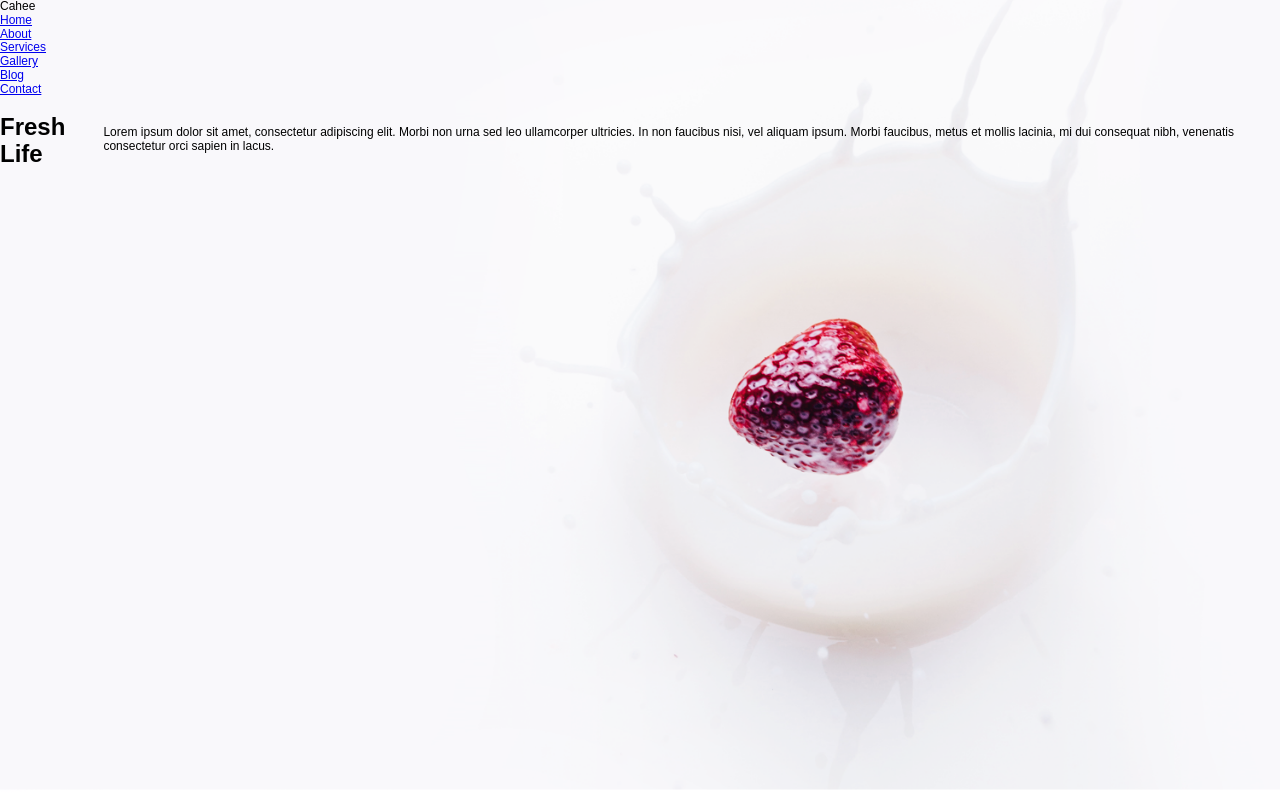
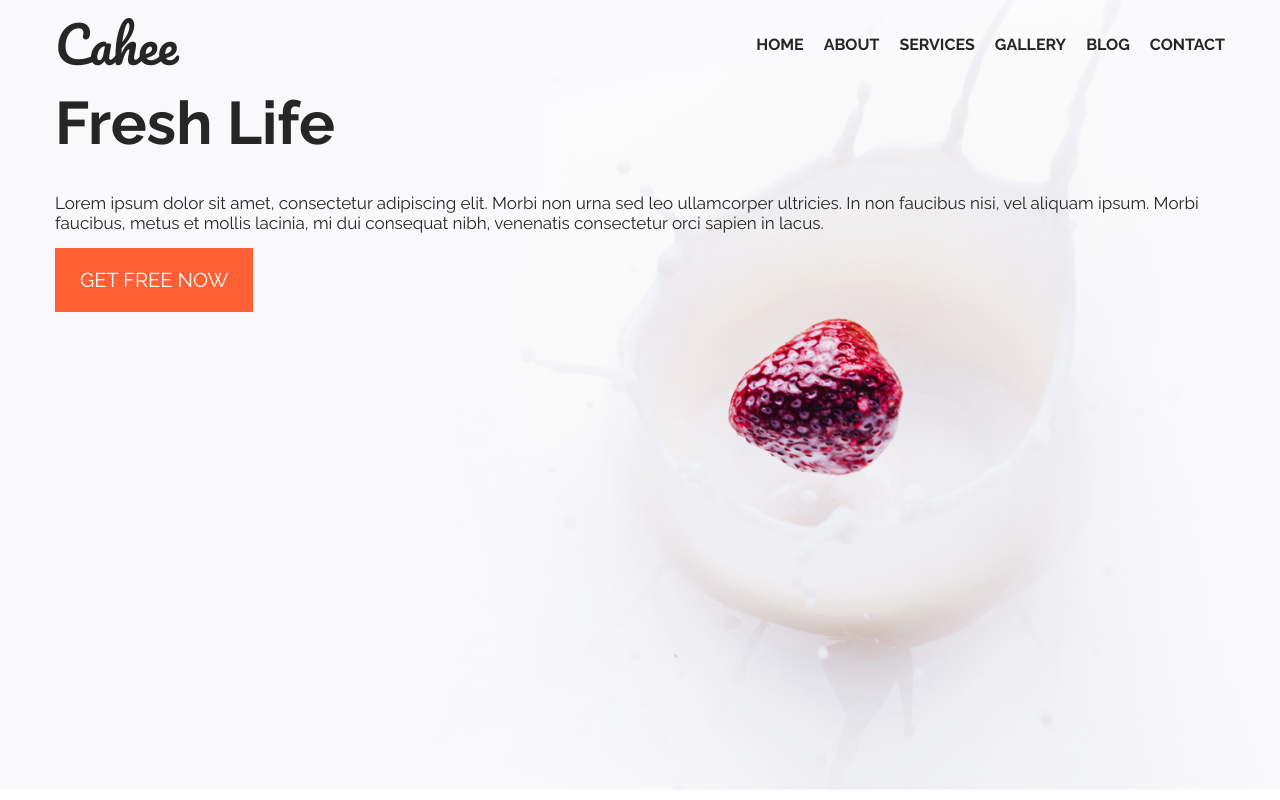
Before and after one commit to JKarwatka/cahee-website-template, a website: page index.html in a window 1280 px wide. Drawn offline with nearby package versions, Linux system fonts and the light colour scheme; files whose address does not match are found by name.

Commit message:
add header styling

```diff
--- a/index.html
+++ b/index.html
@@ -10,7 +10,11 @@
     <link rel="apple-touch-icon" href="icon.png" />
     <!-- Place favicon.ico in the root directory -->
 
-    <link rel="stylesheet" href="css/normalize.css" />
+    <!-- <link rel="stylesheet" href="css/normalize.css" /> -->
+    <link
+      href="https://fonts.googleapis.com/css?family=Pacifico|Raleway:400,700"
+      rel="stylesheet"
+    />
     <link rel="stylesheet" href="css/main.css" />
 
     <meta name="theme-color" content="#fafafa" />
@@ -32,7 +36,7 @@
         </nav>
       </div>
 
-      <div class="header__text-container">
+      <div class="container header__text-container">
         <h1 class="header__title">Fresh Life</h1>
         <p class="header__paragraph">
           Lorem ipsum dolor sit amet, consectetur adipiscing elit. Morbi non
@@ -40,6 +44,7 @@
           ipsum. Morbi faucibus, metus et mollis lacinia, mi dui consequat nibh,
           venenatis consectetur orci sapien in lacus.
         </p>
+        <a class="btn" href="#">Get Free Now</a>
       </div>
     </header>
 
@@ -65,8 +70,8 @@
       };
       ga.q = [];
       ga.l = +new Date();
-      ga("create", "UA-XXXXX-Y", "auto");
-      ga("send", "pageview");
+      ga('create', 'UA-XXXXX-Y', 'auto');
+      ga('send', 'pageview');
     </script>
     <script
       src="https://www.google-analytics.com/analytics.js"
--- a/scss/_base.scss
+++ b/scss/_base.scss
@@ -7,23 +7,24 @@
 }
 
 html {
-  font-size: 75%;
+  font-size: 62.5%;
 
-  @include respond-to("large") {
-    font-size: 62.5%;
-  }
+  // @include respond-to('large') {
+  //   font-size: 62.5%;
+  // }
 
-  @include respond-to("medium") {
-    font-size: 56.25%;
-  }
+  // @include respond-to('medium') {
+  //   font-size: 56.25%;
+  // }
 
-  @include respond-to("small") {
-    font-size: 50%;
-  }
+  // @include respond-to('small') {
+  //   font-size: 50%;
+  // }
 }
 body {
-  font-family: "Raleway", sans-serif;
+  font-family: 'Raleway', sans-serif;
   font-weight: 400;
   //   color: $color-black;
   box-sizing: border-box;
+  color: $color-font-primary;
 }
--- /dev/null
+++ b/scss/_btn.scss
@@ -0,0 +1,10 @@
+.btn:link,
+.btn:active,
+.btn:visited {
+  font-size: 2rem;
+  color: $color-font-secondary;
+  background-color: $color-btn-background;
+  padding: 2rem 2.5rem;
+  text-transform: uppercase;
+  text-decoration: none;
+}
--- a/scss/_container.scss
+++ b/scss/_container.scss
@@ -0,0 +1,24 @@
+.container {
+  max-width: 1200px;
+  margin: 0 auto;
+  padding: 0 1.5rem;
+
+  //   @include respond-to('xsmall') {
+  //     max-width: 550px;
+  //   }
+  //   @include respond-to('small') {
+  //     max-width: 750px;
+  //   }
+
+  //   @include respond-to('medium') {
+  //     max-width: 900px;
+  //   }
+
+  //   @include respond-to('large') {
+  //     max-width: 1100px;
+  //   }
+
+  //   @include respond-to('xlarge') {
+  //     max-width: 1700px;
+  //   }
+}
--- a/scss/_header.scss
+++ b/scss/_header.scss
@@ -4,12 +4,60 @@
   background-size: cover;
   background-position: right;
 
-  &__text-container {
+  &__logo {
+    font-size: 5rem;
+    font-family: 'Pacifico';
+  }
+
+  &__navbar {
     display: flex;
     align-items: center;
-    justify-content: center;
+    justify-content: space-between;
+  }
+
+  &__nav {
+    ul {
+      list-style: none;
+      display: flex;
+      align-items: center;
+    }
+  }
+  &__nav-item {
+    margin-left: 2rem;
+
+    a:link,
+    a:active,
+    a:visited {
+      color: $color-font-primary;
+      text-decoration: none;
+      font-size: 1.6rem;
+      text-transform: uppercase;
+      font-weight: bolder;
+    }
+  }
+
+  &__text-container {
   }
 
   &__title {
+    font-size: 6rem;
+    font-weight: 900;
+    margin-bottom: 3.5rem;
+  }
+
+  &__paragraph {
+    font-size: 1.7rem;
+    margin-bottom: 3.5rem;
   }
 }
+
+.GET_FREE_NOW {
+  font-size: 20px;
+  font-family: 'Raleway';
+  color: rgb(255, 255, 255);
+  line-height: 1.35;
+  position: absolute;
+  left: 188.92px;
+  top: 555px;
+  z-index: 160;
+}
--- /dev/null
+++ b/scss/_variables.scss
@@ -0,0 +1,3 @@
+$color-font-primary: #262626;
+$color-font-secondary: #fff;
+$color-btn-background: #ff6033;
--- a/scss/main.scss
+++ b/scss/main.scss
@@ -1,4 +1,6 @@
-@import "./mixins";
-@import "./base";
-@import "./container";
-@import "./header";
+@import './mixins';
+@import './variables';
+@import './base';
+@import './container';
+@import './btn';
+@import './header';
```
Also changed, not shown: css/main.css.
